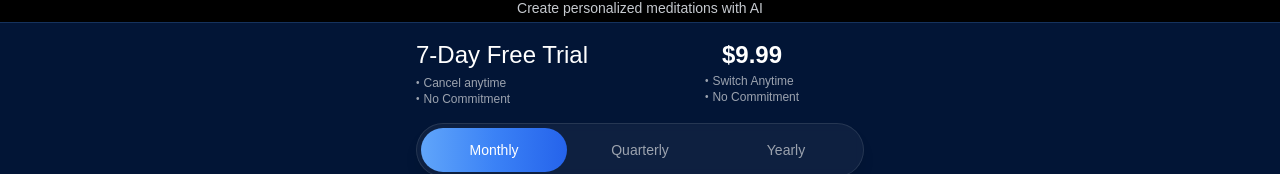
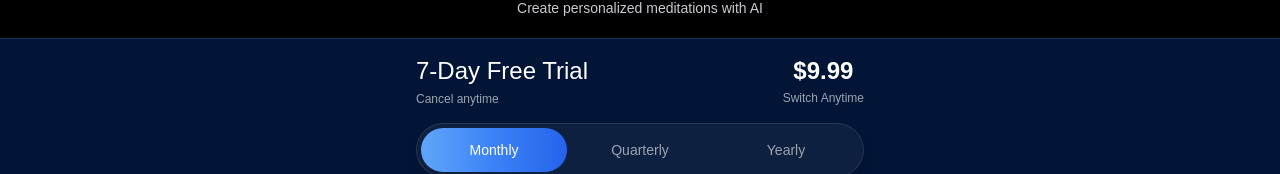
Before and after one commit to yoramaharony/meditation-app-screens, a Next.js app: page / in a window 1280 px wide. Both pictures are taken after a click on the button "Monthly". Shown: the part 482-656 px from the top of the page. Built offline with nearby package versions, Linux system fonts and the light colour scheme.

Commit message:
Remove 'No Commitment' from sticky header messages (left and right)

```diff
--- a/src/app/page.tsx
+++ b/src/app/page.tsx
@@ -70,18 +70,16 @@ export default function PaywallPage() {
             <div className="text-left">
               <p className="text-2xl font-normal text-white whitespace-nowrap">7-Day Free Trial</p>
               <span className="text-xs text-gray-400 mt-1 block text-left">
-                <span className="flex items-center"><span className="mr-1 text-[10px] align-middle">•</span>Cancel anytime</span>
-                <span className="flex items-center"><span className="mr-1 text-[10px] align-middle">•</span>No Commitment</span>
+                Cancel anytime
               </span>
             </div>
             {/* Right Column - Price */}
             <div className="flex flex-col items-center text-center">
               <p className="text-2xl font-bold">{plans[selectedPlan].price}</p>
-              <div className="w-56 min-h-[20px] flex items-center justify-center">
+              <div className="min-h-[20px] flex items-center justify-center break-words">
                 {selectedPlan === 'monthly' ? (
                   <span className="text-xs font-normal text-gray-400 mt-0.5 block text-left">
-                    <span className="flex items-center"><span className="mr-1 text-[10px] align-middle">•</span>Switch Anytime</span>
-                    <span className="flex items-center"><span className="mr-1 text-[10px] align-middle">•</span>No Commitment</span>
+                    Switch Anytime
                   </span>
                 ) : (
                   <p className="text-xs font-semibold text-green-400 mt-0.5">
```
